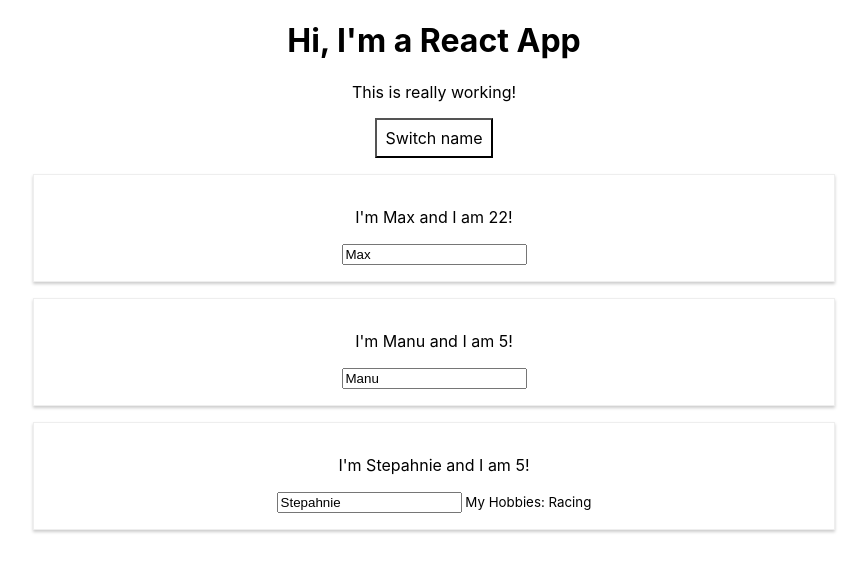
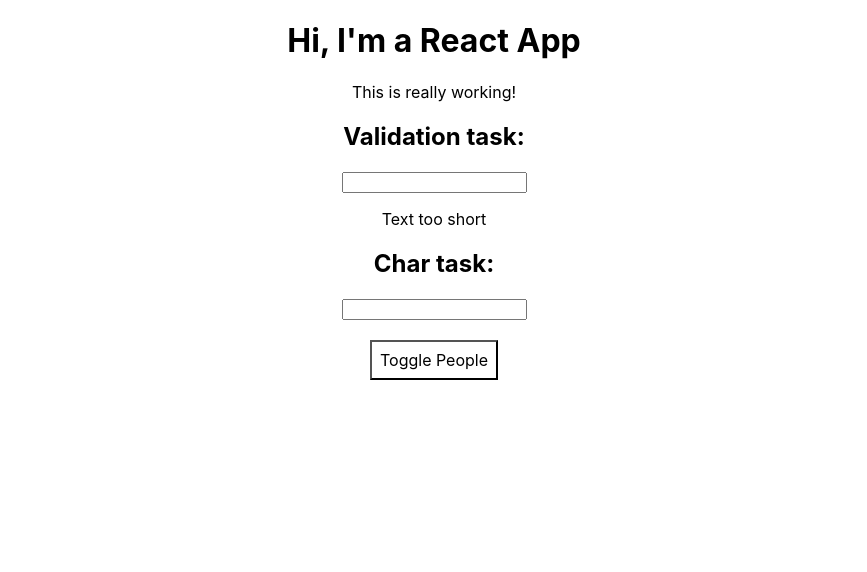
Before and after one commit to Georgich88/react-tutorial, a React (Create React App) app: page / in a window 1280 px wide. Shown: the top 572 px of the page, without its empty margins (206-1073 px from the left). Built offline with nearby package versions, Linux system fonts and the light colour scheme.

Commit message:
4. Working with Lists and Conditionals Assignment

```diff
--- a/src/App.js
+++ b/src/App.js
@@ -1,39 +1,64 @@
 import logo from './logo.svg';
 import './App.css';
 import Person from './Person/Person'
+import ValidationComponent from './Validation/ValidationComponent'
 import React, { Component } from 'react';
+import CharComponent from './Char/CharComponent';
 
 class App extends Component {
 
   state = {
     persons: [
-      { name: 'Max', age: Math.floor(Math.random() * 30) },
-      { name: 'Manu', age: Math.floor(Math.random() * 30) },
-      { name: 'Stepahnie', age: Math.floor(Math.random() * 30) }
+      { id: '0000001', name: 'Max', age: Math.floor(Math.random() * 30) },
+      { id: '0000002', name: 'Manu', age: Math.floor(Math.random() * 30) },
+      { id: '0000003', name: 'Stepahnie', age: Math.floor(Math.random() * 30) }
     ],
-    otherState: 'some other value'
+    otherState: 'some other value',
+    showPersons: false,
+    validationMessage: '',
+    chars: ''
   };
 
-  switchNameHandler = (newName) => {
-    //console.log('Was clicked')
-    // DO NOT DO THIES: this.state.persons[0].name = 'Maximilian';
-    this.setState({
-      persons: [
-        { name: newName, age: Math.floor(Math.random() * 30) },
-        { name: 'Manu', age: Math.floor(Math.random() * 30) },
-        { name: 'Stepahnie', age: Math.floor(Math.random() * 30) }
-      ]
-    })
-  };
+  deletePersonHandler = (index) => {
+    const persons = [...this.state.persons];
+    persons.splice(index, 1);
+    this.setState({ persons: persons })
+  }
 
-  nameChangedHandler = (event) => {
-    this.setState({
-      persons: [
-        { name: 'Max', age: Math.floor(Math.random() * 30) },
-        { name: event.target.value, age: Math.floor(Math.random() * 30) },
-        { name: 'Stepahnie', age: Math.floor(Math.random() * 30) }
-      ]
-    })
+  nameChangedHandler = (event, id) => {
+
+    const personIndex = this.state.persons.findIndex(p => {
+      return p.id === id;
+    });
+
+    const person = { ...this.state.persons[personIndex] };
+    // const person = Object.assign({}, this.state.persons[personIndex]);
+
+    person.name = event.target.value;
+    const persons = [...this.state.persons];
+    persons[personIndex] = person
+
+    this.setState({ persons: persons })
+  }
+
+  validatedTextChangedHandler = (event) => {
+    console.log(event.target.value);
+    this.setState({ validationMessage: event.target.value })
+  }
+
+  deleteCharHandler = (index) => {
+    const chars = [...this.state.chars];
+    chars.splice(index, 1);
+    this.setState({ chars: chars.join('') })
+  }
+
+  charsChangedHandler = (event) => {
+    this.setState({ chars: event.target.value })
+  }
+
+  togglePersonHandler = () => {
+    const doesShow = this.state.showPersons;
+    this.setState({ showPersons: !doesShow })
   }
 
   render() {
@@ -46,26 +71,47 @@
       cursor: 'pointer'
     };
 
+    let persons = this.state.showPersons === true ?
+      (<div>
+        {this.state.persons.map((person, index) => {
+          return <Person
+            click={() => this.deletePersonHandler(index)}
+            changed={(event) => this.nameChangedHandler(event, person.id)}
+            name={person.name}
+            age={person.age}
+            changed={this.nameChangedHandler}
+            key={person.id} />
+        })}
+      </div>) : null
+
+    let chars = (<div>{
+      [...this.state.chars].map((char, index) => {
+        return <CharComponent
+          click={() => this.deleteCharHandler(index)}
+          char={char} />
+      })}</div>);
+
     return (
-
       <div className="App">
         <h1>Hi, I'm a React App</h1>
         <p>This is really working!</p>
+        <h2>Validation task:</h2>
+        <input type="text" onChange={this.validatedTextChangedHandler} />
+        <ValidationComponent
+          validationMessage={this.state.validationMessage}
+          key={this.state.validationMessage} />
+        <p value={this.state.validationMessage} />
+        <h2>Char task:</h2>
+        <input
+          type="text"
+          onChange={this.charsChangedHandler}
+          value={this.state.chars} />
+        {chars}
+        <br />
         <button
           style={style}
-          onClick={() => this.switchNameHandler('Maximilian')}>Switch name</button>
-        <Person
-          name={this.state.persons[0].name}
-          age={this.state.persons[0].age}
-          changed={this.nameChangedHandler} />
-        <Person
-          name={this.state.persons[1].name}
-          age={this.state.persons[1].age}
-          click={this.switchNameHandler.bind(this, 'Maximus')}
-          changed={this.nameChangedHandler} />
-        <Person
-          name={this.state.persons[2].name}
-          age={this.state.persons[2].age}> My Hobbies: Racing</Person>
+          onClick={this.togglePersonHandler}>Toggle People</button>
+        {persons}
       </div>
     )
   };
--- /dev/null
+++ b/src/Char/CharComponent.css
@@ -0,0 +1,10 @@
+.Char {
+    display: inline-block;
+    padding: 16px;
+    text-align: center;
+    margin: 16px;
+    color:  1px solid #eee;
+    border: 1px solid black;
+    box-shadow: 0 2px 3px #ccc;
+    cursor: pointer;
+}
--- /dev/null
+++ b/src/Char/CharComponent.js
@@ -0,0 +1,11 @@
+import React from 'react';
+import './CharComponent.css'
+
+const charComponent = (props) => {
+    return (
+        <button className="Char"
+            onClick={props.click}>{props.char}</button>
+    )
+}
+
+export default charComponent;
--- /dev/null
+++ b/src/Validation/ValidationComponent.js
@@ -0,0 +1,26 @@
+import React, { Component } from 'react';
+
+
+class ValidationComponent extends Component {
+
+    constructor(props) {
+        super(props);
+        this.validationMessage = props.validationMessage;
+    }
+
+    render(){
+        console.log(this.validationMessage);
+        const valid = this.validationMessage.length > 5;
+        const validationMessage = valid ? "It is okay" : "Text too short";
+
+        return (
+            <div className="ValidationComponent">
+                <p>{validationMessage}</p>
+            </div>
+            )
+    }
+
+
+}
+
+export default ValidationComponent;
```
